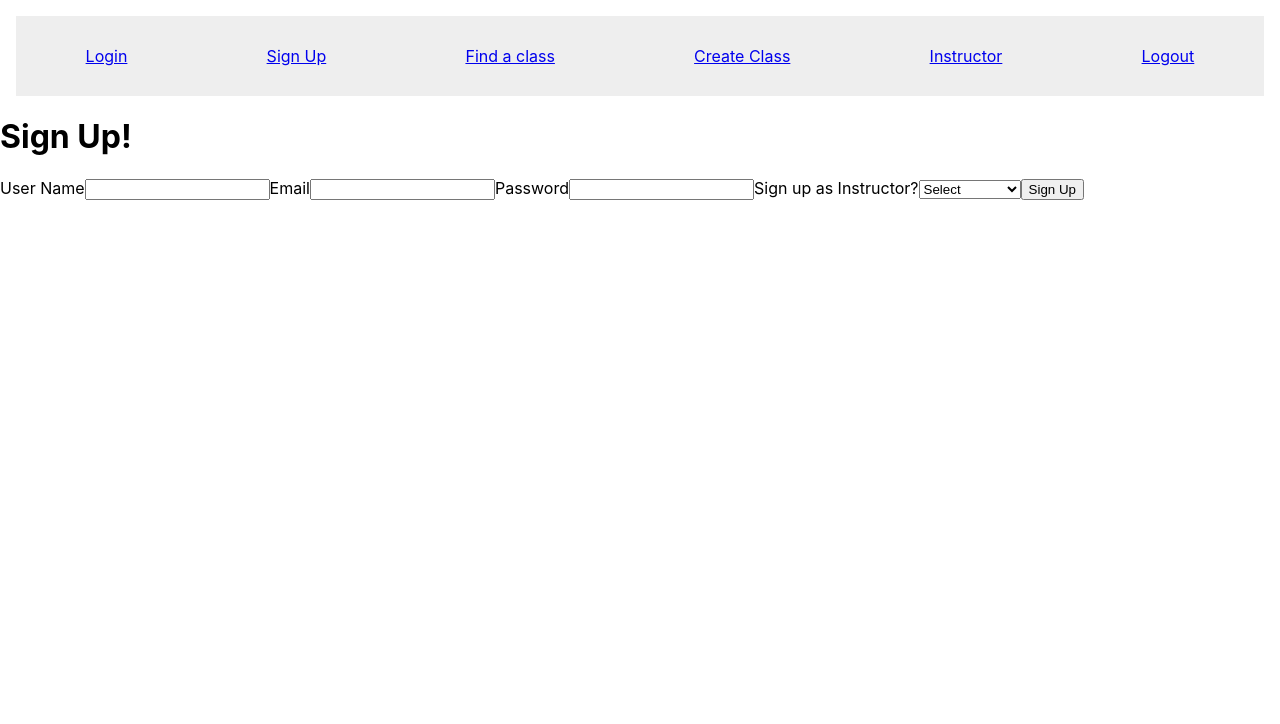
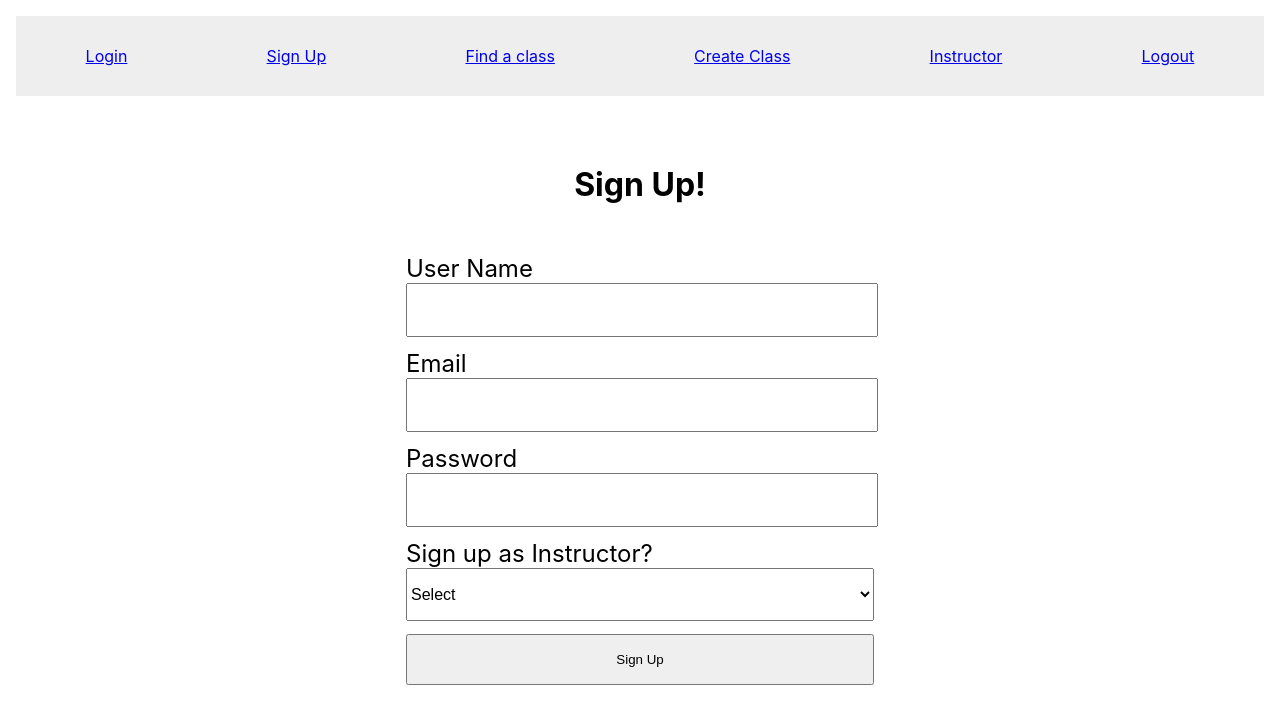
Before and after one commit to Build-Week-ft-anywhere-fitness-3/front-end, a React (Create React App) app: page /signup in a window 1280 px wide. Shown: the top 724 px of the page. Built offline with nearby package versions, Linux system fonts and the light colour scheme.

Commit message:
fixed some bugs and organized some styling

```diff
--- a/src/App.js
+++ b/src/App.js
@@ -6,7 +6,7 @@ import Logout from "./components/Logout";
 import NavBar from "./components/NavBar";
 import SignUp from "./components/SignUp";
 import CreateClass from "./components/CreateClass";
-import InstructorHome from "./components/InstrustorHome";
+import InstructorHome from "./components/InstructorHome";
 
 
 function App() {
@@ -19,7 +19,7 @@ function App() {
     <Route exact path="signup" element={<SignUp />}/>
 
     <Route path="createClass" element={<CreateClass />}/>
-    <Route path="instructorhome" element={<InstructorHome/>}/>
+    <Route path="instructor" element={<InstructorHome/>}/>
     <Route path="logout" element={<Logout />} />
     </Routes>
    </BrowserRouter>
--- a/src/components/Login.js
+++ b/src/components/Login.js
@@ -47,7 +47,7 @@ const Login = () => {
                 <input onChange={handleChange} name="password" type="password" id="password" />
             </div>
 
-            <button>Logout</button>
+            <button>Login</button>
             </form>
 
         </div>
--- a/src/components/SignUp.js
+++ b/src/components/SignUp.js
@@ -1,5 +1,7 @@
 import React, { useState } from 'react';
 import axios from 'axios';
+import styled from 'styled-components';
+
 const SignUp = () => {
     const [ state, setState ] = useState({
         username: "",
@@ -33,51 +35,96 @@ const SignUp = () => {
         })
     }
 
-    return (
+    return (<ComponentContainer>
+    <ModalContainer>
         <div className="sign-up">
             <h1>Sign Up!</h1>
-            <form onSubmit={handleSubmit}>
-                <label>
+            <FormGroup onSubmit={handleSubmit}>
+                <Label>
                     User Name
-                    <input
+                    <Input
                     name="username"
                     type="text"
                     onChange={handleChange}
                     value={state.username}
                     />
-                </label>
-                <label>
+                </Label>
+                <Label>
                     Email
-                    <input
+                    <Input
                     name="email"
                     type="email"
                     onChange={handleChange}
                     value={state.email}
                     />
-                </label>
-                <label>
+                </Label>
+                <Label>
                     Password
-                    <input
+                    <Input
                     name="password"
                     type="password"
                     onChange={handleChange}
                     value={state.password}
                     />
-                </label>
-                <lebel>
+                </Label>
+                <Label>
                     Sign up as Instructor?
-                    <select value={state.role} onChange={(e)=> handleInstructor(e)}>
+                    <Select value={state.role} onChange={(e)=> handleInstructor(e)}>
                         <option value="" >Select</option>
                         <option name="instructor" value="instructor">Instructor</option>
                         <option name="client" value="client">Not Instructor</option>
-                    </select>
-                </lebel>
-                <button>Sign Up</button>
-            </form>
+                    </Select>
+                </Label>
+                <Button>Sign Up</Button>
+            </FormGroup>
                 {
                     error ? <p className="error">{error}</p> : <div></div>
                 }
         </div>
+    </ModalContainer>
+</ComponentContainer>
     )
 }
 export default SignUp;
+
+const ComponentContainer = styled.div`
+    height: 70%;
+    justify-content: center;
+    align-items: center;
+    display:flex;
+`
+
+const ModalContainer = styled.div`
+    width: 500px;
+    background: white;
+    padding: 2rem;
+    text-align: center;
+`
+
+const Label = styled.label`
+    display: block;
+    text-align: left;
+    font-size: 1.5rem;
+    margin-top: 0.5em;
+`
+
+const FormGroup = styled.form`
+    padding:1rem;
+`
+
+const Input = styled.input`
+    font-size: 1rem;
+    padding: 1rem 0;
+    width:100%;
+`
+const Select = styled.select`
+    font-size: 1rem;
+    padding: 1rem 0;
+    width:100%;
+`
+
+const Button = styled.button`
+    padding:1rem;
+    width: 100%;
+    margin-top: 1em;
+    `
```
Also changed, not shown: src/components/InstructorHome.js (renamed from src/components/InstrustorHome.js), 1 other file (tests, documents, lock files or other folders).
